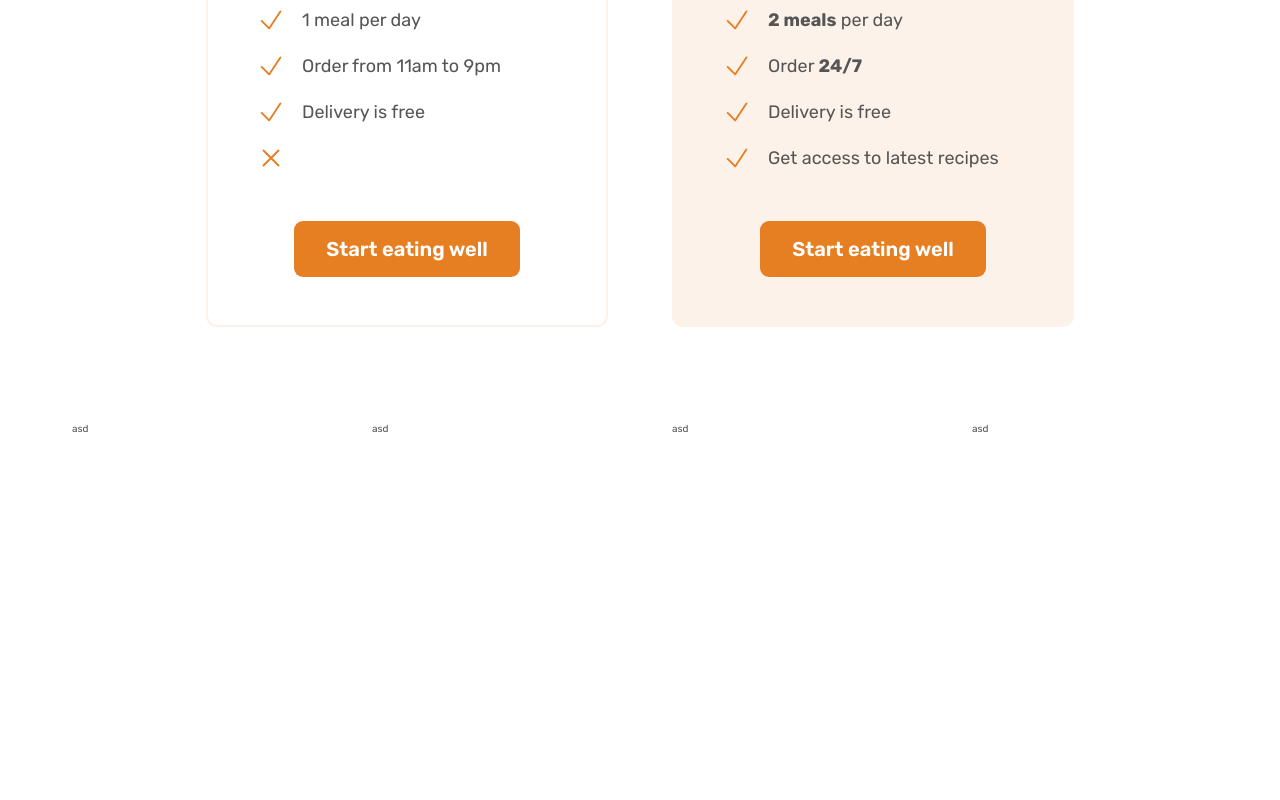
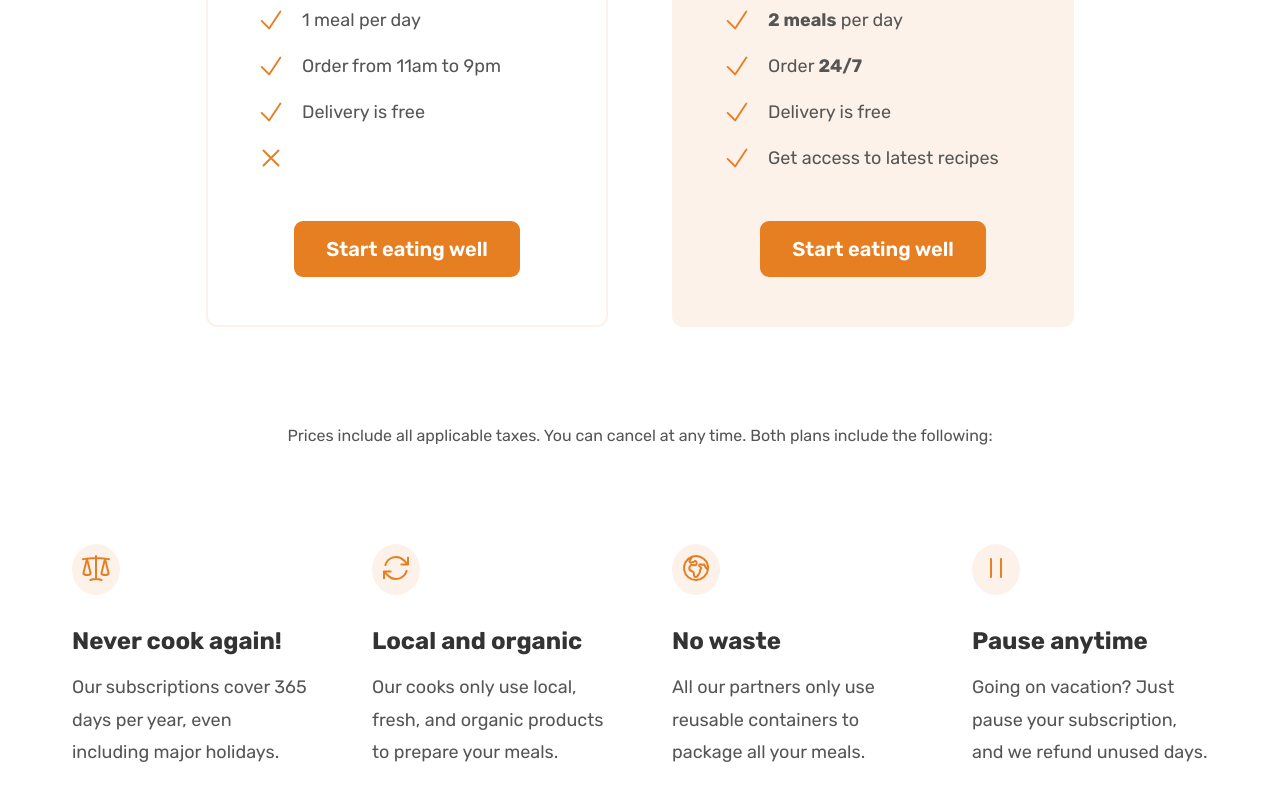
Before and after one commit to kamzzi/Process, a plain HTML site: page dzien15/kurs.html in a window 1280 px wide. Shown: the part 4988-5788 px from the top of the page. Before the commit the page ends 5519 px from the top, so only its background shows below. Drawn offline with Linux system fonts and the light colour scheme.

Commit message:
Dzien 20
Dodanie sekcji features.

```diff
--- a/dzien15/css/style.css
+++ b/dzien15/css/style.css
@@ -429,3 +429,35 @@ body {
 .plan__action {
   margin-top: 4.8rem;
 }
+
+.plan__details {
+  text-align: center;
+  font-size: 1.6rem;
+  line-height: 1.6;
+}
+
+.feature__icon-box {
+  background-color: var(--color-secondary);
+  padding: 0.8rem;
+  border-radius: 50%;
+  display: inline-block;
+  margin-bottom: 3.2rem;
+}
+
+.feature__icon {
+  color: var(--color-primary);
+  height: 3.2rem;
+  width: 3.2rem;
+}
+
+.feature__title {
+  font-size: 2.4rem;
+  color: var(--color-dark-gray);
+  font-weight: 700;
+  margin-bottom: 1.6rem;
+}
+
+.feature__text {
+  font-size: 1.8rem;
+  line-height: 1.8;
+}
--- a/dzien15/kurs.html
+++ b/dzien15/kurs.html
@@ -873,11 +873,109 @@
             </div>
           </div>
         </div>
+        <div class="wrapper grid">
+          <aside class="plan__details">
+            Prices include all applicable taxes. You can cancel at any time.
+            Both plans include the following:
+          </aside>
+        </div>
         <div class="wrapper grid grid--4-cols">
-          <div class="feature">asd</div>
-          <div class="feature">asd</div>
-          <div class="feature">asd</div>
-          <div class="feature">asd</div>
+          <div class="feature">
+            <div class="feature__icon-box">
+              <svg
+                xmlns="http://www.w3.org/2000/svg"
+                fill="none"
+                viewBox="0 0 24 24"
+                stroke-width="1.5"
+                stroke="currentColor"
+                class="feature__icon"
+              >
+                <path
+                  stroke-linecap="round"
+                  stroke-linejoin="round"
+                  d="M12 3v17.25m0 0c-1.472 0-2.882.265-4.185.75M12 20.25c1.472 0 2.882.265 4.185.75M18.75 4.97A48.416 48.416 0 0 0 12 4.5c-2.291 0-4.545.16-6.75.47m13.5 0c1.01.143 2.01.317 3 .52m-3-.52 2.62 10.726c.122.499-.106 1.028-.589 1.202a5.988 5.988 0 0 1-2.031.352 5.988 5.988 0 0 1-2.031-.352c-.483-.174-.711-.703-.59-1.202L18.75 4.971Zm-16.5.52c.99-.203 1.99-.377 3-.52m0 0 2.62 10.726c.122.499-.106 1.028-.589 1.202a5.989 5.989 0 0 1-2.031.352 5.989 5.989 0 0 1-2.031-.352c-.483-.174-.711-.703-.59-1.202L5.25 4.971Z"
+                />
+              </svg>
+            </div>
+
+            <p class="feature__title">Never cook again!</p>
+            <p class="feature__text">
+              Our subscriptions cover 365 days per year, even including major
+              holidays.
+            </p>
+          </div>
+          <div class="feature">
+            <div class="feature__icon-box">
+              <svg
+                xmlns="http://www.w3.org/2000/svg"
+                fill="none"
+                viewBox="0 0 24 24"
+                stroke-width="1.5"
+                stroke="currentColor"
+                class="feature__icon"
+              >
+                <path
+                  stroke-linecap="round"
+                  stroke-linejoin="round"
+                  d="M16.023 9.348h4.992v-.001M2.985 19.644v-4.992m0 0h4.992m-4.993 0 3.181 3.183a8.25 8.25 0 0 0 13.803-3.7M4.031 9.865a8.25 8.25 0 0 1 13.803-3.7l3.181 3.182m0-4.991v4.99"
+                />
+              </svg>
+            </div>
+
+            <p class="feature__title">Local and organic</p>
+            <p class="feature__text">
+              Our cooks only use local, fresh, and organic products to prepare
+              your meals.
+            </p>
+          </div>
+          <div class="feature">
+            <div class="feature__icon-box">
+              <svg
+                xmlns="http://www.w3.org/2000/svg"
+                fill="none"
+                viewBox="0 0 24 24"
+                stroke-width="1.5"
+                stroke="currentColor"
+                class="feature__icon"
+              >
+                <path
+                  stroke-linecap="round"
+                  stroke-linejoin="round"
+                  d="m20.893 13.393-1.135-1.135a2.252 2.252 0 0 1-.421-.585l-1.08-2.16a.414.414 0 0 0-.663-.107.827.827 0 0 1-.812.21l-1.273-.363a.89.89 0 0 0-.738 1.595l.587.39c.59.395.674 1.23.172 1.732l-.2.2c-.212.212-.33.498-.33.796v.41c0 .409-.11.809-.32 1.158l-1.315 2.191a2.11 2.11 0 0 1-1.81 1.025 1.055 1.055 0 0 1-1.055-1.055v-1.172c0-.92-.56-1.747-1.414-2.089l-.655-.261a2.25 2.25 0 0 1-1.383-2.46l.007-.042a2.25 2.25 0 0 1 .29-.787l.09-.15a2.25 2.25 0 0 1 2.37-1.048l1.178.236a1.125 1.125 0 0 0 1.302-.795l.208-.73a1.125 1.125 0 0 0-.578-1.315l-.665-.332-.091.091a2.25 2.25 0 0 1-1.591.659h-.18c-.249 0-.487.1-.662.274a.931.931 0 0 1-1.458-1.137l1.411-2.353a2.25 2.25 0 0 0 .286-.76m11.928 9.869A9 9 0 0 0 8.965 3.525m11.928 9.868A9 9 0 1 1 8.965 3.525"
+                />
+              </svg>
+            </div>
+
+            <p class="feature__title">No waste</p>
+            <p class="feature__text">
+              All our partners only use reusable containers to package all your
+              meals.
+            </p>
+          </div>
+          <div class="feature">
+            <div class="feature__icon-box">
+              <svg
+                xmlns="http://www.w3.org/2000/svg"
+                fill="none"
+                viewBox="0 0 24 24"
+                stroke-width="1.5"
+                stroke="currentColor"
+                class="feature__icon"
+              >
+                <path
+                  stroke-linecap="round"
+                  stroke-linejoin="round"
+                  d="M15.75 5.25v13.5m-7.5-13.5v13.5"
+                />
+              </svg>
+            </div>
+
+            <p class="feature__title">Pause anytime</p>
+            <p class="feature__text">
+              Going on vacation? Just pause your subscription, and we refund
+              unused days.
+            </p>
+          </div>
         </div>
       </section>
     </main>
```
